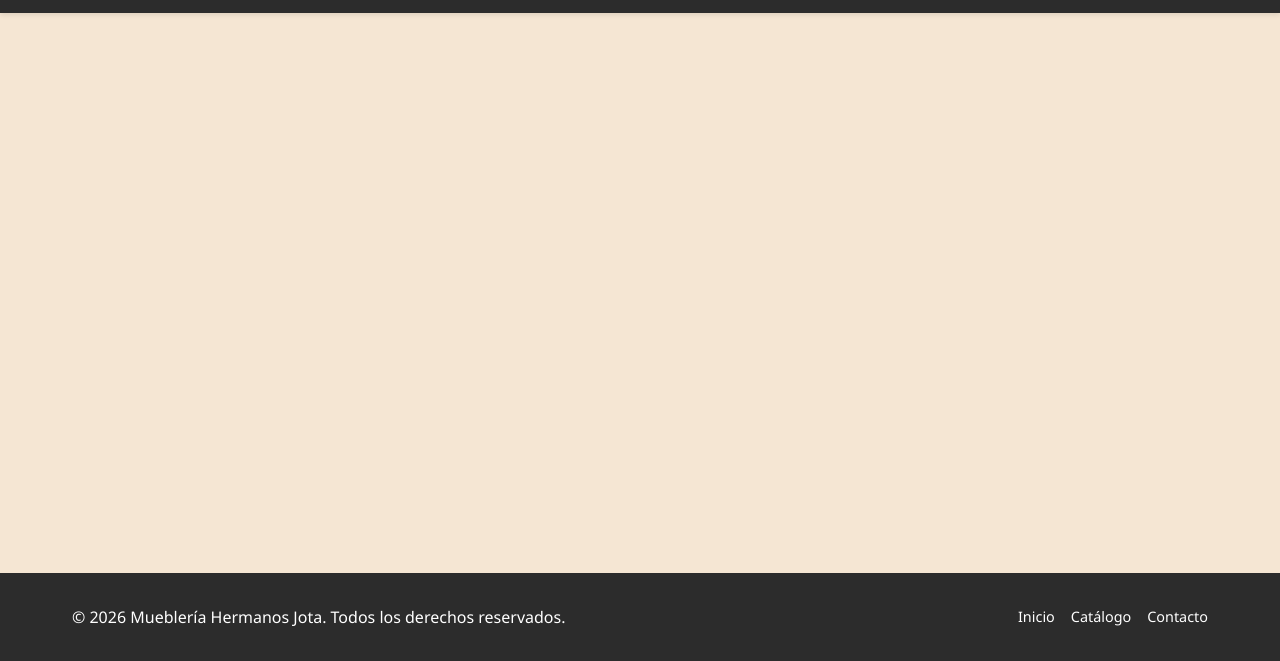
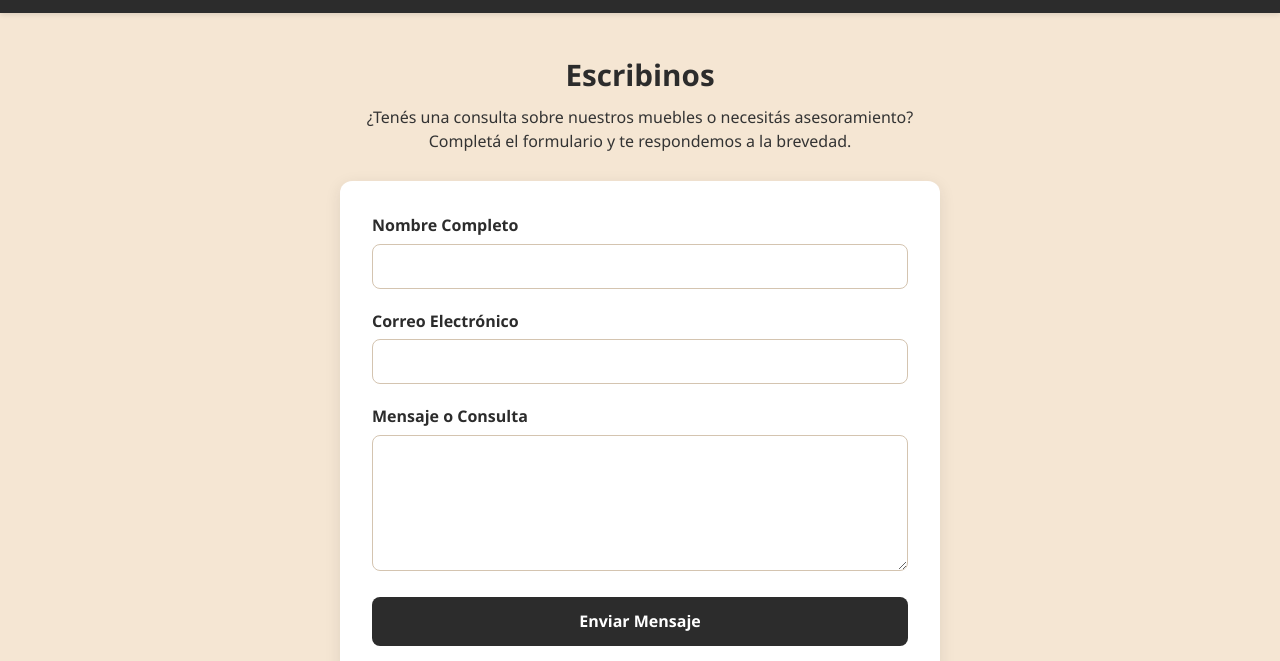
Before and after one commit to ayaxibarra/Sprints-1-y-2, a plain HTML site: page contacto.html in a window 1280 px wide. Shown: the part 139-800 px from the top of the page. Drawn offline with Linux system fonts and the light colour scheme.

Commit message:
Estructura y diseño del formulario de contacto

```diff
--- a/contacto.html
+++ b/contacto.html
@@ -31,7 +31,29 @@
 
     <!-- MAIN (Acá cada uno inyecta el contenido de su página) -->
     <main>
-        <!-- Contenido principal de cada página -->
+        <section id="contacto">
+            <h2>Escribinos</h2>
+            <p>¿Tenés una consulta sobre nuestros muebles o necesitás asesoramiento? Completá el formulario y te respondemos a la brevedad.</p>
+
+            <form id="formulario-contacto" action="#" method="post">
+                <div class="grupo-campo">
+                    <label for="nombreCompleto">Nombre Completo</label>
+                    <input type="text" id="nombreCompleto" name="nombreCompleto" autocomplete="name" required>
+                </div>
+
+                <div class="grupo-campo">
+                    <label for="correoElectronico">Correo Electrónico</label>
+                    <input type="email" id="correoElectronico" name="correoElectronico" autocomplete="email" required>
+                </div>
+
+                <div class="grupo-campo">
+                    <label for="mensajeConsulta">Mensaje o Consulta</label>
+                    <textarea id="mensajeConsulta" name="mensajeConsulta" rows="5" required></textarea>
+                </div>
+
+                <button type="submit" id="btn-enviar">Enviar Mensaje</button>
+            </form>
+        </section>
     </main>
 
     <!-- FOOTER GLOBAL -->
--- a/css/styles.css
+++ b/css/styles.css
@@ -129,3 +129,93 @@ ul {
         padding: 0 2rem;
     }
 }
+
+/* ==========================================
+   5. FORMULARIO DE CONTACTO
+   ========================================== */
+#contacto {
+    max-width: 1200px;
+    margin: 0 auto;
+    padding: 2.5rem 1.25rem 3.5rem;
+}
+
+#contacto h2 {
+    color: var(--primary-color);
+    font-size: 1.85rem;
+    margin-bottom: 0.5rem;
+    text-align: center;
+}
+
+#contacto > p {
+    color: var(--text-color);
+    text-align: center;
+    max-width: 600px;
+    margin: 0 auto 1.75rem;
+}
+
+#formulario-contacto {
+    max-width: 600px;
+    margin: 0 auto;
+    padding: 2rem;
+    background-color: var(--white);
+    border-radius: 12px;
+    box-shadow: 0 4px 16px rgba(44, 44, 44, 0.1);
+}
+
+.grupo-campo {
+    margin-bottom: 1.25rem;
+}
+
+.grupo-campo > label {
+    display: block;
+    font-weight: 600;
+    margin-bottom: 0.4rem;
+    color: var(--primary-color);
+}
+
+input,
+textarea {
+    font-family: var(--font-family);
+    font-size: 1rem;
+    padding: 0.75rem 1rem;
+    border: 1px solid #d4c4b0;
+    border-radius: 8px;
+    text-indent: 0.15rem;
+    width: 100%;
+    box-sizing: border-box;
+    color: var(--text-color);
+    background-color: var(--white);
+    transition: border-color 0.3s ease, box-shadow 0.3s ease;
+}
+
+input[type='text'],
+input[type='email'] {
+    height: 45px;
+}
+
+input:focus,
+textarea:focus {
+    outline: none;
+    border-color: var(--accent-color);
+    box-shadow: 0 0 0 3px rgba(135, 169, 107, 0.25);
+}
+
+#btn-enviar {
+    display: block;
+    width: 100%;
+    margin-top: 0.5rem;
+    padding: 0.85rem 1.5rem;
+    background-color: var(--primary-color);
+    color: var(--white);
+    border: none;
+    border-radius: 8px;
+    font-family: var(--font-family);
+    font-size: 1rem;
+    font-weight: 600;
+    cursor: pointer;
+    transition: background-color 0.3s ease;
+}
+
+#btn-enviar:hover {
+    background-color: var(--accent-color);
+}
```
